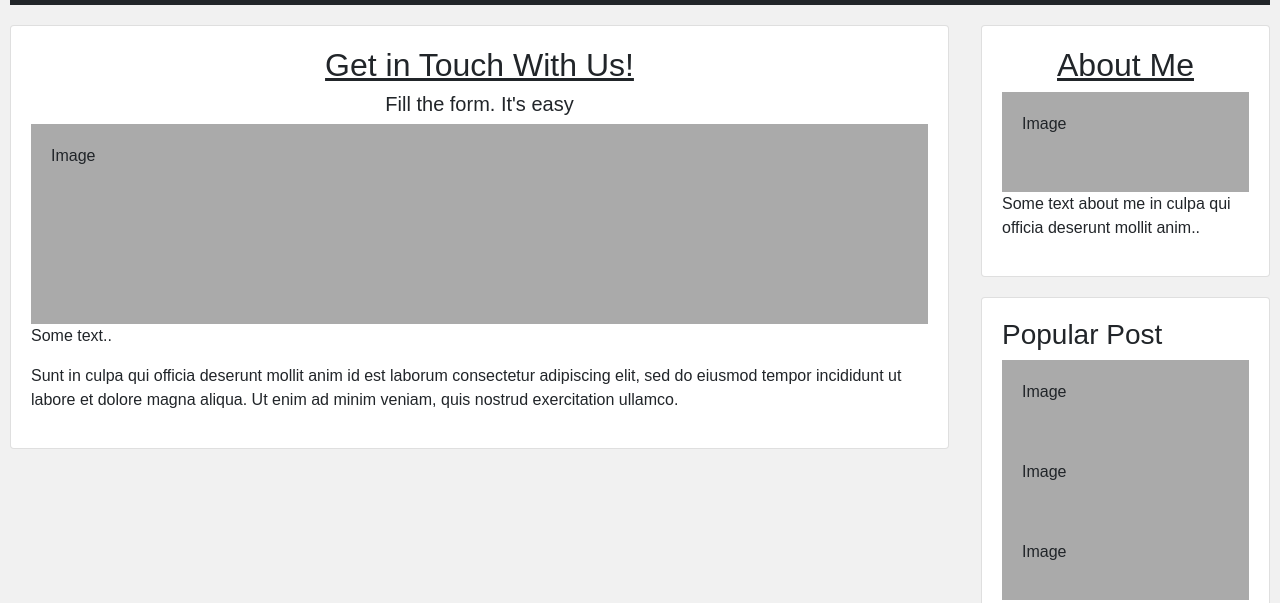
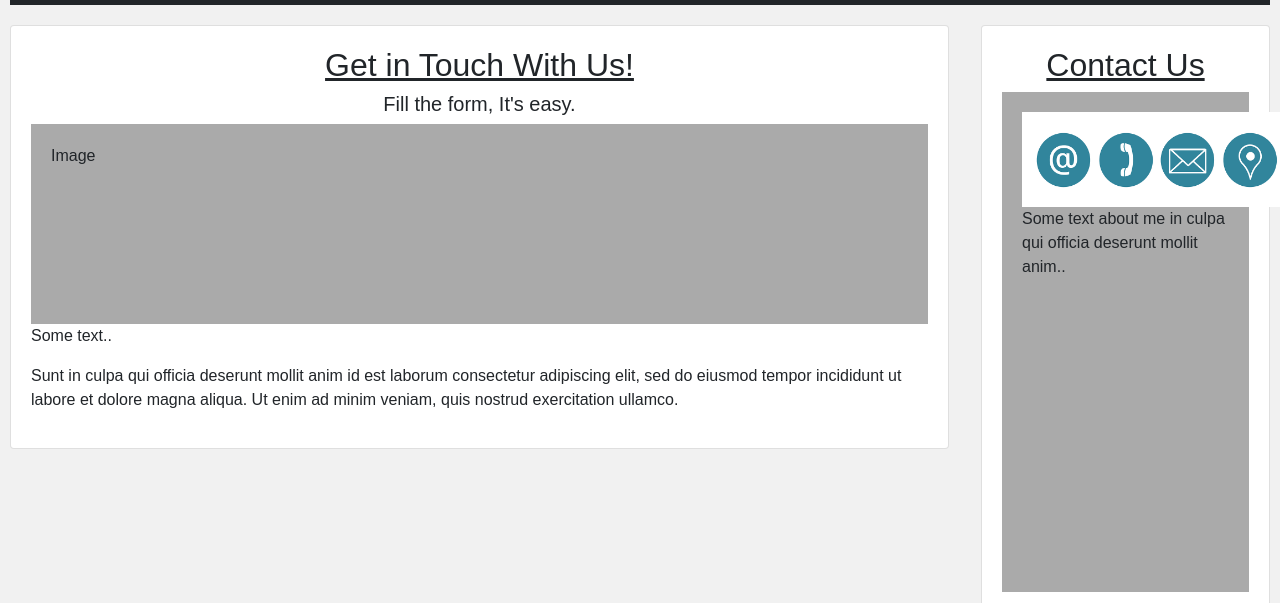
Before and after one commit to tha-rusha/Web-Assignment, a plain HTML site: page inquiry.html in a window 1280 px wide. Shown: the part 262-865 px from the top of the page. Drawn offline with nearby package versions, Linux system fonts and the light colour scheme.

Commit message:
Update Image

```diff
--- a/inquiry.html
+++ b/inquiry.html
@@ -68,7 +68,7 @@
 
     <div class="card">
       <h2>Get in Touch With Us!</h2>
-      <h5>Fill the form. It's easy</h5>
+      <h5>Fill the form, It's easy.</h5>
       <div class="fakeimg" style="height:200px;">Image</div>
       <p>Some text..</p>
       <p>Sunt in culpa qui officia deserunt mollit anim id est laborum consectetur adipiscing elit, sed do eiusmod tempor incididunt ut labore et dolore magna aliqua. Ut enim ad minim veniam, quis nostrud exercitation ullamco.</p>
@@ -76,8 +76,10 @@
   </div>
   <div class="rightcolumn">
     <div class="card">
-      <h2>About Me</h2>
-      <div class="fakeimg" style="height:100px;">Image</div>
+      <h2>Contact Us</h2>
+      <div class="fakeimg" style="height:500px;">
+      <img src="./image/contact-us-1908762__340.png" width="268px"
+      </div>
       <p>Some text about me in culpa qui officia deserunt mollit anim..</p>
     </div>
     <div class="card">
```
Also changed, not shown: image/contact-us-1908762__340.png (added).
